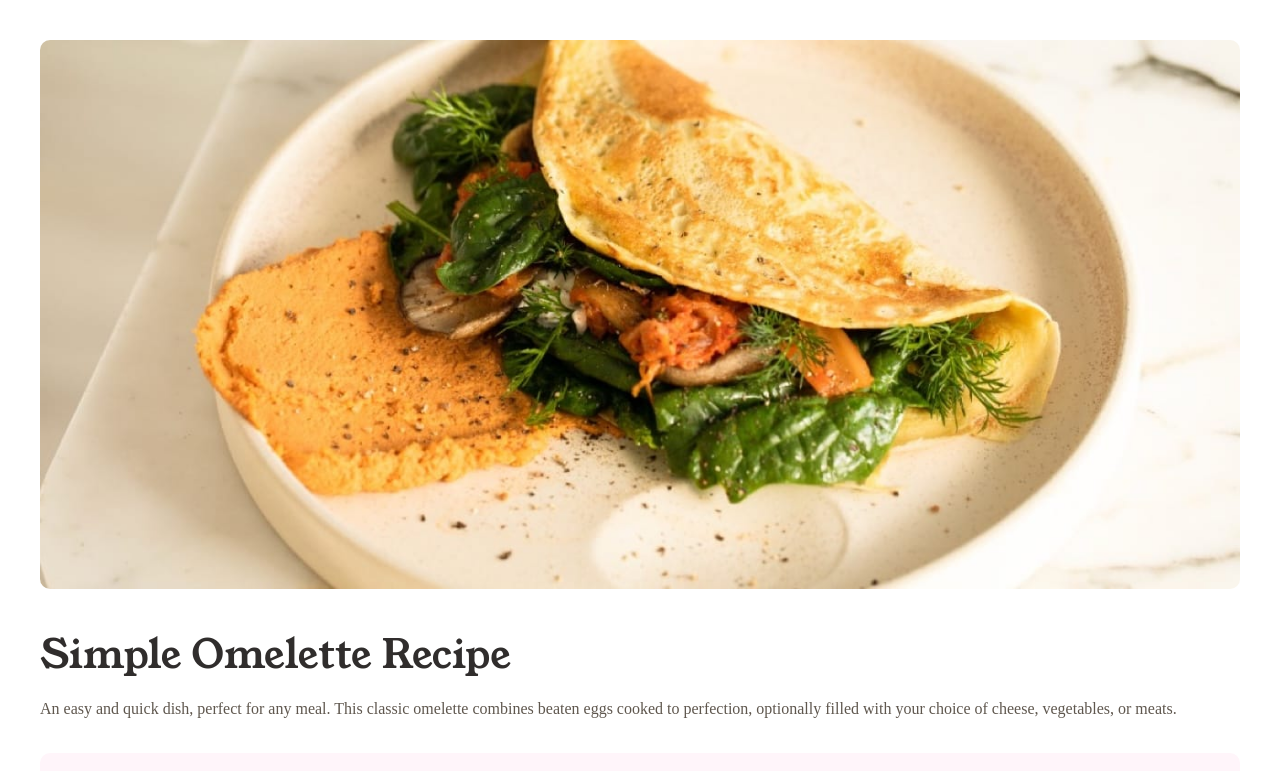
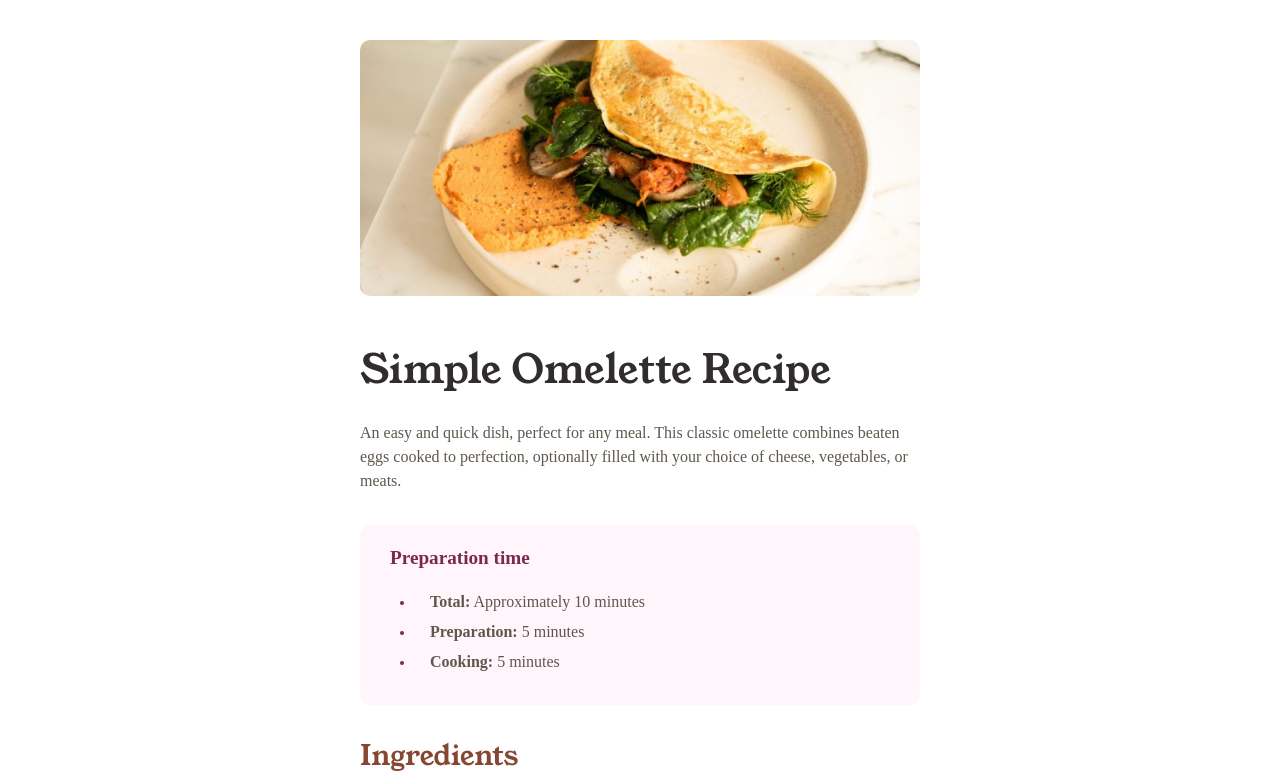
Before and after one commit to JesNetWD/Frontend-Mentor-Recipe-page-Challenge, a plain HTML site: page index.html in a window 1280 px wide. Shown: the top 771 px of the page. Drawn offline with Linux system fonts and the light colour scheme.

Commit message:
new update

```diff
--- a/styles.css
+++ b/styles.css
@@ -12,12 +12,13 @@
 }
 
 body {
-  margin: 0;
+  margin: 0 auto;
   padding: 40px;
   font-family: Outfit;
   font-size: 16px;
   line-height: 1.5em;
   color: #5f574e;
+  width: 50%;
 }
 
 img {
@@ -33,6 +34,7 @@ div {
   color: #302d2c;
   padding: 4px 0px;
   font-size: 250%;
+  line-height: 1;
 }
 
 #prep {
```
